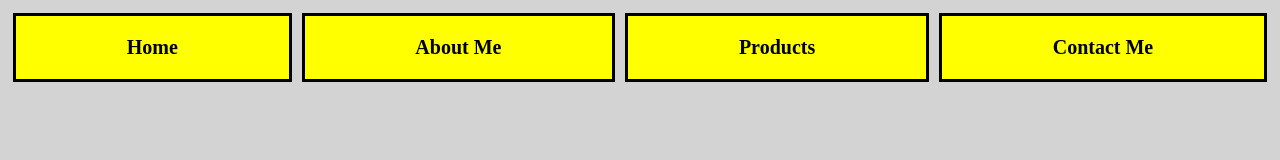
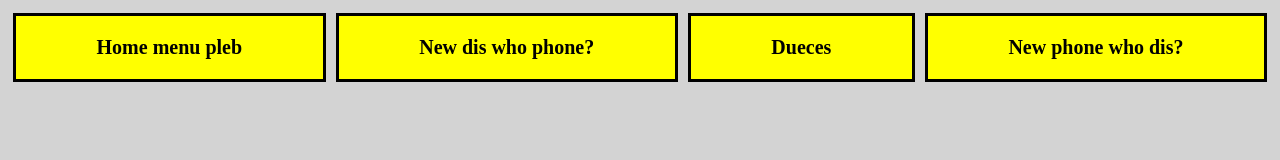
Before and after one commit to QunicDK/Schooltest, a plain HTML site: page flex/index.html in a window 1280 px wide. Drawn offline with Linux system fonts and the light colour scheme.

Commit message:
Name changes

```diff
--- a/flex/index.html
+++ b/flex/index.html
@@ -2,22 +2,22 @@
 <html lang="en" dir="ltr">
   <head>
     <meta charset="utf-8">
-    <title>Weird flex but okay</title>
+    <title>THis is now a new webpage name</title>
     <link rel="stylesheet" href="stylesheet.css">
   </head>
   <body>
     <div class="flex">
       <div class="home">
-        <p>Home</p>
+        <p>Home menu pleb</p>
       </div>
       <div class="about">
-        <p>About Me</p>
+        <p>New dis who phone?</p>
       </div>
       <div class="products">
-        <p>Products</p>
+        <p>Dueces</p>
       </div>
       <div class="contact">
-        <p>Contact Me</p>
+        <p>New phone who dis?</p>
       </div>
     </div>
   </body>
```
